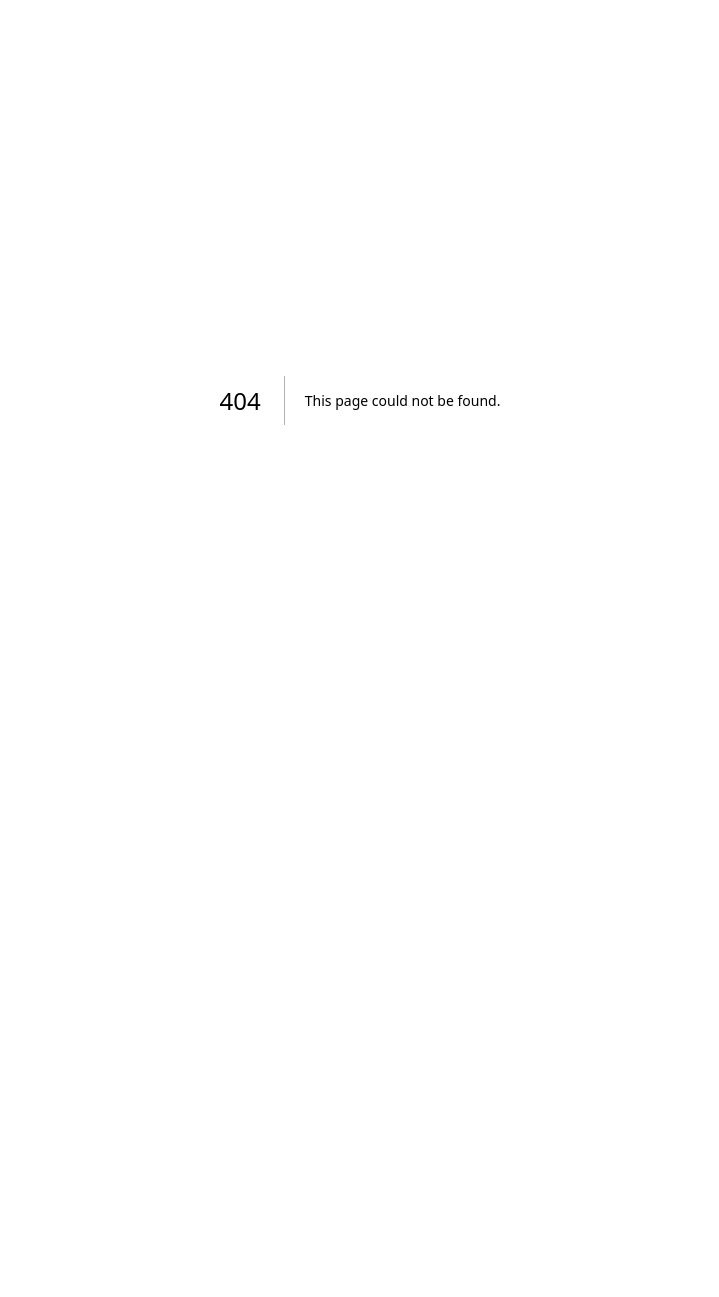
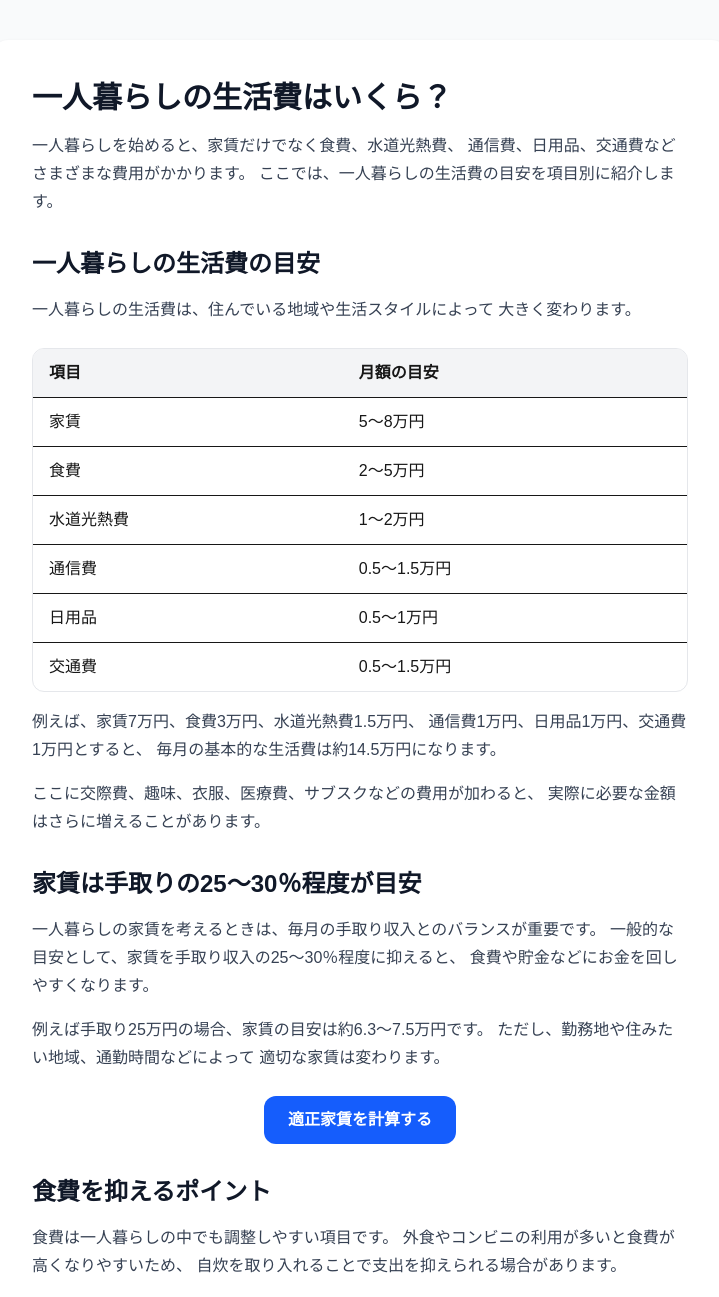
Before and after one commit to yakiimo1998/kurashi-calculator, a Next.js app: page /living-cost-guide in a window 1280 px wide. Before the commit this address had no page. Shown: the top 1297 px of the page, without its empty margins (280-999 px from the left). Before the commit the page ends 800 px from the top, so only its background shows below. Built offline with nearby package versions, Linux system fonts and the light colour scheme.

Commit message:
Add living cost guide

```diff
--- /dev/null
+++ b/app/living-cost-guide/page.tsx
@@ -0,0 +1,194 @@
+import type { Metadata } from "next";
+import Link from "next/link";
+
+export const metadata: Metadata = {
+  title: "一人暮らしの生活費はいくら？月額の目安と内訳を解説｜暮らしの計算機",
+  description:
+    "一人暮らしにかかる生活費の目安を家賃・食費・水道光熱費・通信費などの項目別に解説。自分の条件に合わせて毎月の生活費も計算できます。",
+};
+
+export default function LivingCostGuidePage() {
+  return (
+    <main className="min-h-screen bg-gray-50">
+      <div className="mx-auto max-w-3xl px-4 py-10">
+        <article className="rounded-2xl bg-white p-6 shadow-sm md:p-10">
+          <h1 className="text-3xl font-bold text-gray-900">
+            一人暮らしの生活費はいくら？
+          </h1>
+
+          <p className="mt-4 leading-7 text-gray-700">
+            一人暮らしを始めると、家賃だけでなく食費、水道光熱費、
+            通信費、日用品、交通費などさまざまな費用がかかります。
+            ここでは、一人暮らしの生活費の目安を項目別に紹介します。
+          </p>
+
+          <section className="mt-8">
+            <h2 className="text-2xl font-bold text-gray-900">
+              一人暮らしの生活費の目安
+            </h2>
+
+            <p className="mt-4 leading-7 text-gray-700">
+              一人暮らしの生活費は、住んでいる地域や生活スタイルによって
+              大きく変わります。
+            </p>
+
+            <div className="mt-6 overflow-hidden rounded-xl border border-gray-200">
+              <table className="w-full text-left">
+                <thead className="bg-gray-100">
+                  <tr>
+                    <th className="px-4 py-3">項目</th>
+                    <th className="px-4 py-3">月額の目安</th>
+                  </tr>
+                </thead>
+                <tbody>
+                  <tr className="border-t">
+                    <td className="px-4 py-3">家賃</td>
+                    <td className="px-4 py-3">5〜8万円</td>
+                  </tr>
+                  <tr className="border-t">
+                    <td className="px-4 py-3">食費</td>
+                    <td className="px-4 py-3">2〜5万円</td>
+                  </tr>
+                  <tr className="border-t">
+                    <td className="px-4 py-3">水道光熱費</td>
+                    <td className="px-4 py-3">1〜2万円</td>
+                  </tr>
+                  <tr className="border-t">
+                    <td className="px-4 py-3">通信費</td>
+                    <td className="px-4 py-3">0.5〜1.5万円</td>
+                  </tr>
+                  <tr className="border-t">
+                    <td className="px-4 py-3">日用品</td>
+                    <td className="px-4 py-3">0.5〜1万円</td>
+                  </tr>
+                  <tr className="border-t">
+                    <td className="px-4 py-3">交通費</td>
+                    <td className="px-4 py-3">0.5〜1.5万円</td>
+                  </tr>
+                </tbody>
+              </table>
+            </div>
+
+            <p className="mt-4 leading-7 text-gray-700">
+              例えば、家賃7万円、食費3万円、水道光熱費1.5万円、
+              通信費1万円、日用品1万円、交通費1万円とすると、
+              毎月の基本的な生活費は約14.5万円になります。
+            </p>
+
+            <p className="mt-4 leading-7 text-gray-700">
+              ここに交際費、趣味、衣服、医療費、サブスクなどの費用が加わると、
+              実際に必要な金額はさらに増えることがあります。
+            </p>
+          </section>
+
+          <section className="mt-8">
+            <h2 className="text-2xl font-bold text-gray-900">
+              家賃は手取りの25〜30％程度が目安
+            </h2>
+
+            <p className="mt-4 leading-7 text-gray-700">
+              一人暮らしの家賃を考えるときは、毎月の手取り収入とのバランスが重要です。
+              一般的な目安として、家賃を手取り収入の25〜30％程度に抑えると、
+              食費や貯金などにお金を回しやすくなります。
+            </p>
+
+            <p className="mt-4 leading-7 text-gray-700">
+              例えば手取り25万円の場合、家賃の目安は約6.3〜7.5万円です。
+              ただし、勤務地や住みたい地域、通勤時間などによって
+              適切な家賃は変わります。
+            </p>
+
+            <div className="mt-6 text-center">
+              <Link
+                href="/rent"
+                className="inline-block rounded-xl bg-blue-600 px-6 py-3 font-bold text-white hover:bg-blue-700"
+              >
+                適正家賃を計算する
+              </Link>
+            </div>
+          </section>
+
+          <section className="mt-8">
+            <h2 className="text-2xl font-bold text-gray-900">
+              食費を抑えるポイント
+            </h2>
+
+            <p className="mt-4 leading-7 text-gray-700">
+              食費は一人暮らしの中でも調整しやすい項目です。
+              外食やコンビニの利用が多いと食費が高くなりやすいため、
+              自炊を取り入れることで支出を抑えられる場合があります。
+            </p>
+
+            <p className="mt-4 leading-7 text-gray-700">
+              ただし、無理に食費を削りすぎると生活の満足度が下がることもあります。
+              自炊と外食を組み合わせながら、自分に合った予算を決めることが大切です。
+            </p>
+          </section>
+
+          <section className="mt-8">
+            <h2 className="text-2xl font-bold text-gray-900">
+              生活費を計算してみる
+            </h2>
+
+            <p className="mt-4 leading-7 text-gray-700">
+              一人暮らしに必要な金額は、人によって大きく異なります。
+              自分の家賃や食費などを入力して、毎月いくら必要になるのか
+              確認してみましょう。
+            </p>
+
+            <div className="mt-6 text-center">
+              <Link
+                href="/living-cost"
+                className="inline-block rounded-xl bg-blue-600 px-6 py-3 font-bold text-white hover:bg-blue-700"
+              >
+                一人暮らしの生活費を計算する
+              </Link>
+            </div>
+          </section>
+
+          <section className="mt-8">
+            <h2 className="text-2xl font-bold text-gray-900">
+              手取り収入から貯金額まで確認する
+            </h2>
+
+            <p className="mt-4 leading-7 text-gray-700">
+              生活費だけでなく、毎月いくら残るのか、年間でどのくらい
+              貯金できるのかまで確認すると、より具体的な生活設計ができます。
+            </p>
+
+            <div className="mt-6 text-center">
+              <Link
+                href="/simulation"
+                className="inline-block rounded-xl bg-blue-600 px-6 py-3 font-bold text-white hover:bg-blue-700"
+              >
+                一人暮らしをシミュレーションする
+              </Link>
+            </div>
+          </section>
+
+          <section className="mt-8">
+            <h2 className="text-2xl font-bold text-gray-900">
+              まとめ
+            </h2>
+
+            <p className="mt-4 leading-7 text-gray-700">
+              一人暮らしの生活費は、家賃、食費、水道光熱費、通信費などを
+              合計して考える必要があります。
+            </p>
+
+            <p className="mt-4 leading-7 text-gray-700">
+              まずは毎月の固定費を把握し、そのうえで食費や趣味などの
+              変動する支出を考えると、自分に必要な生活費をイメージしやすくなります。
+            </p>
+
+            <p className="mt-4 leading-7 text-gray-700">
+              当サイトの計算結果はあくまで目安です。
+              実際の支出は地域や生活スタイルによって異なりますので、
+              自分の状況に合わせて調整してください。
+            </p>
+          </section>
+        </article>
+      </div>
+    </main>
+  );
+}
--- a/app/sitemap.ts
+++ b/app/sitemap.ts
@@ -54,5 +54,9 @@ export default function sitemap(): MetadataRoute.Sitemap {
   url: "https://kurashi-calculator.vercel.app/terms",
   lastModified: new Date(),
 },
+{
+  url: "https://kurashi-calculator.vercel.app/living-cost-guide",
+  lastModified: new Date(),
+},
   ];
 }
```
